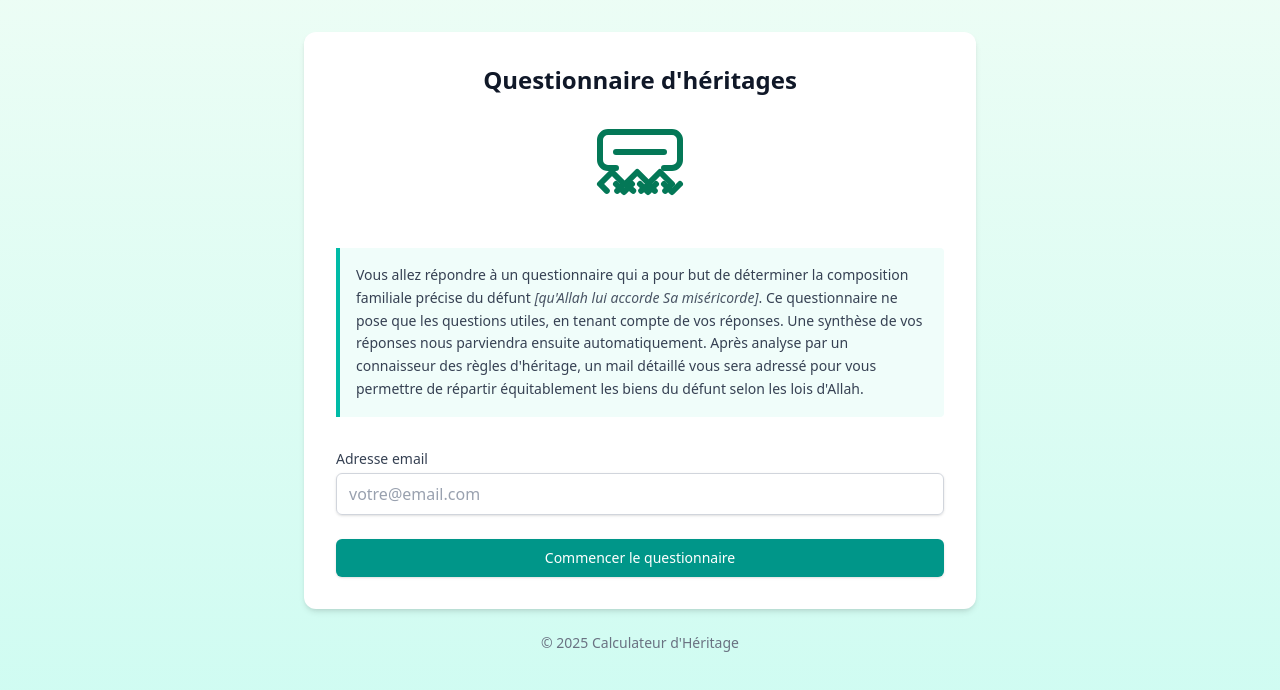
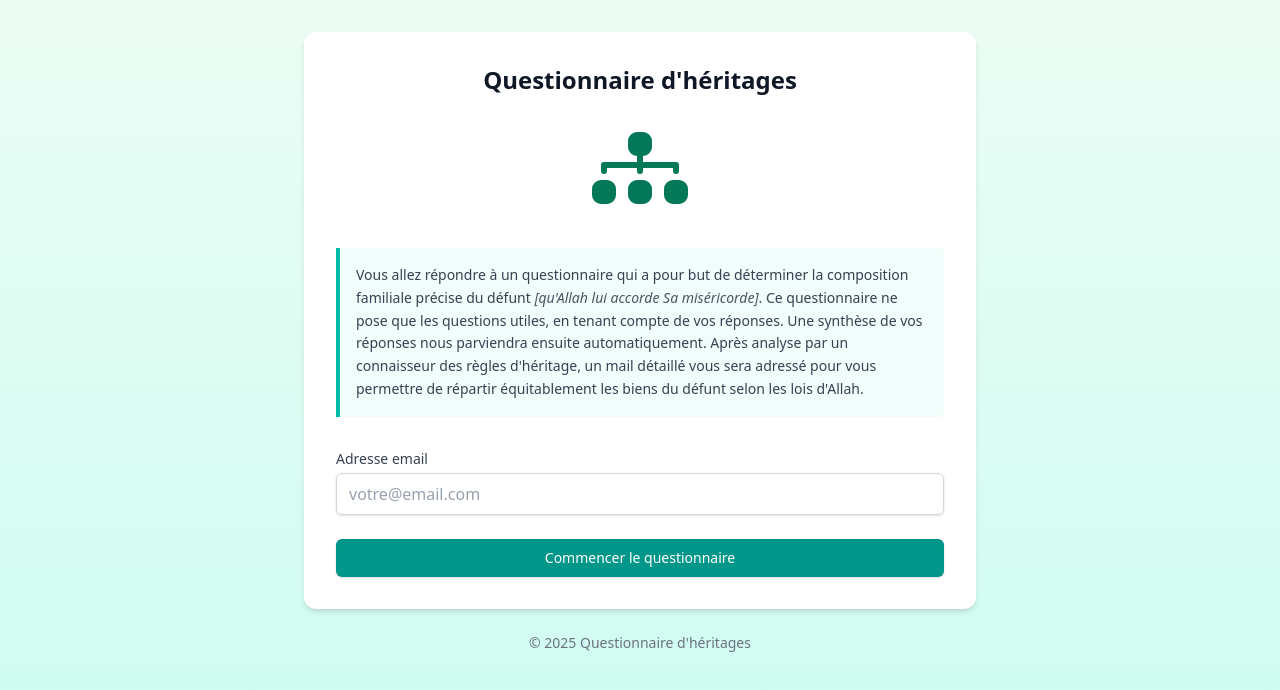
Before and after one commit to relhanred/heritage, a Vue app: page / in a window 1280 px wide. Shown: the top 690 px of the page. Built offline with nearby package versions, Linux system fonts and the light colour scheme.

Commit message:
fix: logo and copyright

```diff
--- a/src/views/WelcomePage.vue
+++ b/src/views/WelcomePage.vue
@@ -9,15 +9,9 @@
 
         <div class="mb-8 text-center">
           <div class="mb-8 text-center">
-            <svg xmlns="http://www.w3.org/2000/svg" width="96" height="96" viewBox="0 0 24 24" fill="none" stroke="#047857" stroke-width="1.5" stroke-linecap="round" stroke-linejoin="round" class="size-24 mx-auto mb-4">
-              <path d="M6 12H4a2 2 0 0 1-2-2V5a2 2 0 0 1 2-2h16a2 2 0 0 1 2 2v5a2 2 0 0 1-2 2h-2"></path>
-              <path d="M6 8h12"></path>
-              <path d="M18.3 17.7 20 16l-3-3-3 3 1.7 1.7"></path>
-              <path d="m12.3 17.7 2-1.7-3-3-3 3 2 1.7"></path>
-              <path d="M6.3 17.7 8 16l-3-3-3 3 1.7 1.7"></path>
-              <path d="m12 16 2 2 2-2"></path>
-              <path d="m6 16 2 2 2-2"></path>
-              <path d="m18 16 2 2 2-2"></path>
+            <svg xmlns="http://www.w3.org/2000/svg" class="size-24 mx-auto mb-4 text-[#047857]" viewBox="0 0 16 16">
+              <path fill="currentColor" fill-rule="evenodd"
+                    d="M6 3.5A1.5 1.5 0 0 1 7.5 2h1A1.5 1.5 0 0 1 10 3.5v1A1.5 1.5 0 0 1 8.5 6v1H14a.5.5 0 0 1 .5.5v1a.5.5 0 0 1-1 0V8h-5v.5a.5.5 0 0 1-1 0V8h-5v.5a.5.5 0 0 1-1 0v-1A.5.5 0 0 1 2 7h5.5V6A1.5 1.5 0 0 1 6 4.5zm-6 8A1.5 1.5 0 0 1 1.5 10h1A1.5 1.5 0 0 1 4 11.5v1A1.5 1.5 0 0 1 2.5 14h-1A1.5 1.5 0 0 1 0 12.5zm6 0A1.5 1.5 0 0 1 7.5 10h1a1.5 1.5 0 0 1 1.5 1.5v1A1.5 1.5 0 0 1 8.5 14h-1A1.5 1.5 0 0 1 6 12.5zm6 0a1.5 1.5 0 0 1 1.5-1.5h1a1.5 1.5 0 0 1 1.5 1.5v1a1.5 1.5 0 0 1-1.5 1.5h-1a1.5 1.5 0 0 1-1.5-1.5z"/>
             </svg>
           </div>
         </div>
@@ -25,9 +19,12 @@
         <div class="bg-teal-50 border-l-4 border-teal-500 p-4 mb-8 rounded-r">
           <p class="text-sm text-gray-700 leading-relaxed">
             Vous allez répondre à un questionnaire qui a pour but de déterminer la composition familiale précise du
-            défunt <span class="text-gray-600 italic">[qu'Allah lui accorde Sa miséricorde]</span>. Ce questionnaire ne pose
-            que les questions utiles, en tenant compte de vos réponses. Une synthèse de vos réponses nous parviendra ensuite
-            automatiquement. Après analyse par un connaisseur des règles d'héritage, un mail détaillé vous sera adressé pour
+            défunt <span class="text-gray-600 italic">[qu'Allah lui accorde Sa miséricorde]</span>. Ce questionnaire ne
+            pose
+            que les questions utiles, en tenant compte de vos réponses. Une synthèse de vos réponses nous parviendra
+            ensuite
+            automatiquement. Après analyse par un connaisseur des règles d'héritage, un mail détaillé vous sera adressé
+            pour
             vous permettre de répartir équitablement les biens du défunt selon les lois d'Allah.
           </p>
         </div>
@@ -64,15 +61,15 @@
     </div>
 
     <div class="text-center mt-6 text-sm text-gray-500">
-      <p>© {{ new Date().getFullYear() }} Calculateur d'Héritage</p>
+      <p>© {{ new Date().getFullYear() }} Questionnaire d'héritages</p>
     </div>
   </div>
 </template>
 
 <script setup>
-import { ref } from 'vue';
-import { useRouter } from 'vue-router';
-import { useQuestionnaireStore } from '@/stores/questionnaire';
+import {ref} from 'vue';
+import {useRouter} from 'vue-router';
+import {useQuestionnaireStore} from '@/stores/questionnaire';
 
 const router = useRouter();
 const questionnaireStore = useQuestionnaireStore();
```
